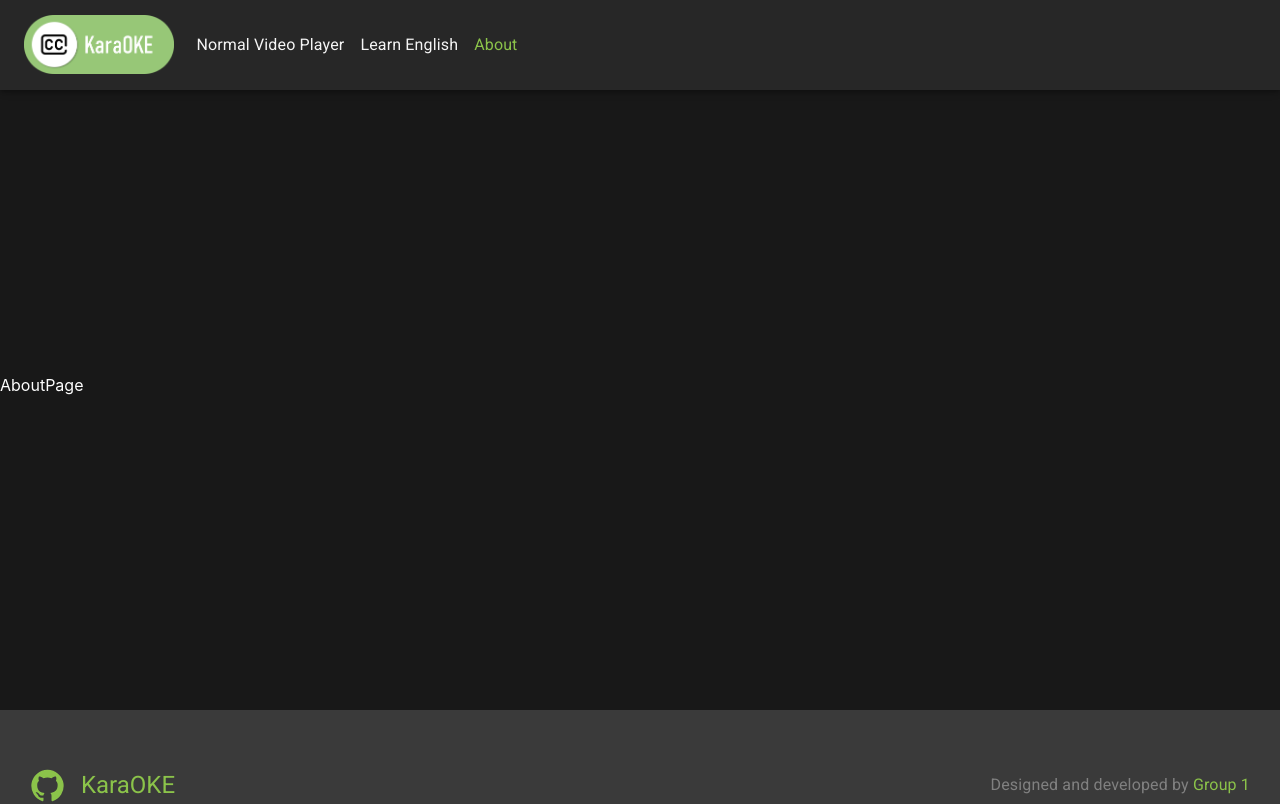
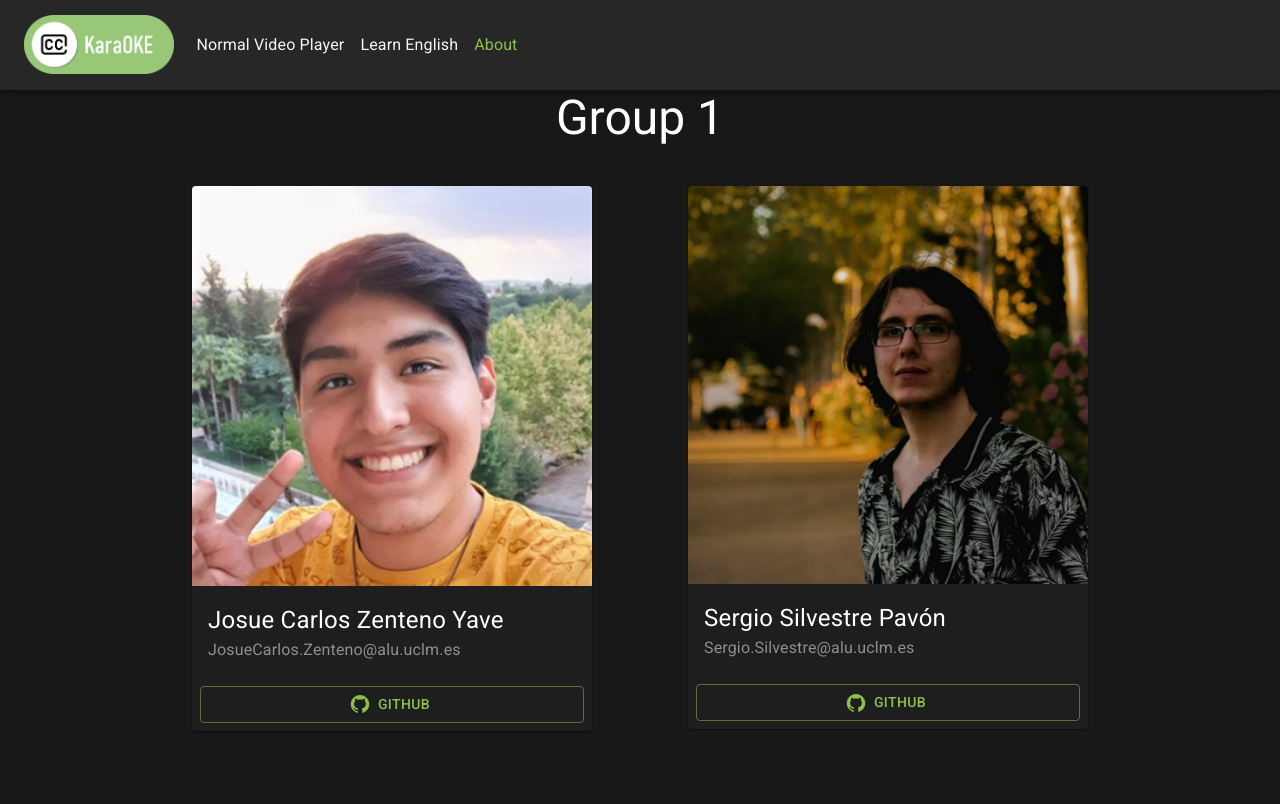
Before and after one commit to Josue-Zenteno/KaraOKE, a React (Vite) app: page /about in a window 1280 px wide. Shown: the top 804 px of the page. Built offline with nearby package versions, Linux system fonts and the light colour scheme.

Commit message:
AboutPage.tsx v2.0.0
AboutPage component completed

```diff
--- a/src/pages/AboutPage/AboutPage.tsx
+++ b/src/pages/AboutPage/AboutPage.tsx
@@ -1,3 +1,47 @@
+import GitHub from "@mui/icons-material/GitHub";
+import { Card, CardMedia, CardContent, CardActions, Button, Grid, Typography, Link } from "@mui/material";
+import ProjectData from "../../utils/ProjectData";
+import "./AboutPage.scss";
+
 export default function AboutPage() {
-  return <div className='AboutPage'>AboutPage</div>;
+  return (
+    <Grid container className='PageContent'>
+      <Grid container direction='row' justifyContent='center'>
+        <Typography variant='h3' className='TeamName'>
+          {ProjectData.TeamName}
+        </Typography>
+      </Grid>
+      <Grid container direction='row' spacing={12} justifyContent='center' alignContent='center'>
+        {ProjectData.TeamMembers.map((Member) => {
+          return (
+            <Grid item>
+              <Card className='MemberCard'>
+                <CardMedia component='img' image={Member.Picture} className='Picture' />
+                <CardContent>
+                  <Typography className='Name'>
+                    {Member.Name} {Member.Surname}
+                  </Typography>
+                  <Typography className='Email'>{Member.Email}</Typography>
+                </CardContent>
+                <CardActions>
+                  <Button
+                    variant='outlined'
+                    startIcon={<GitHub />}
+                    fullWidth={true}
+                    component='a'
+                    href={Member.Github}
+                    target='_blank'
+                    rel='noreferrer'
+                    className='Button'
+                  >
+                    Github
+                  </Button>
+                </CardActions>
+              </Card>
+            </Grid>
+          );
+        })}
+      </Grid>
+    </Grid>
+  );
 }
```
